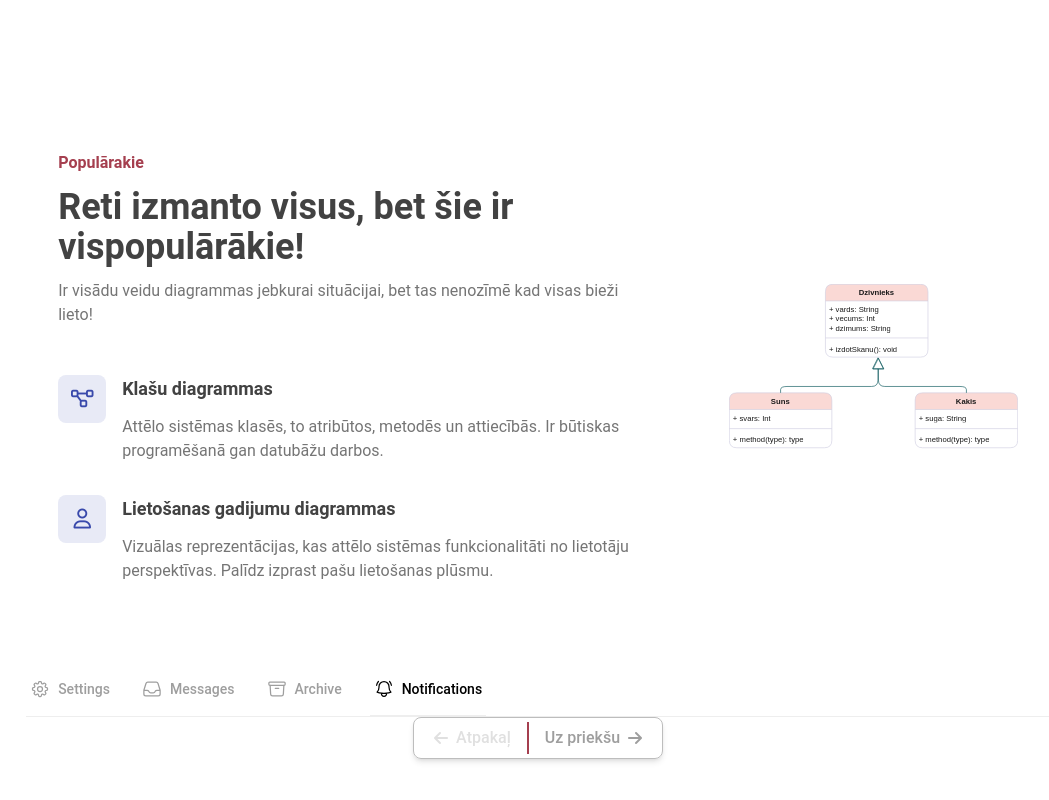
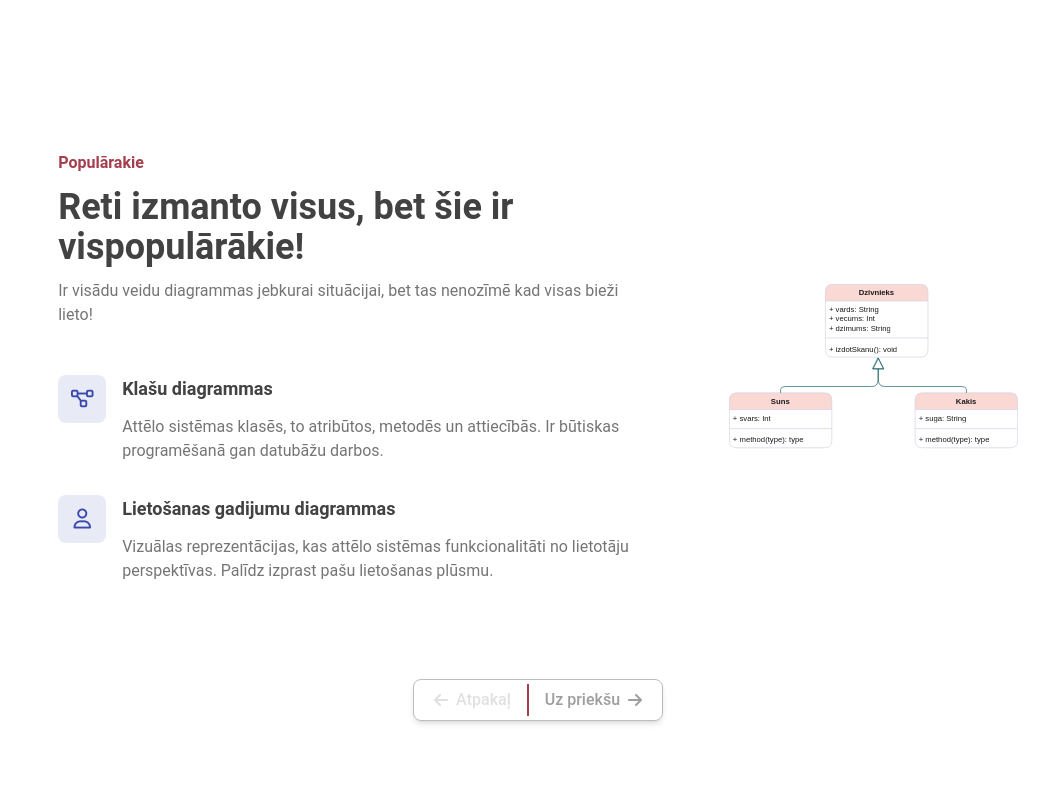
Before and after one commit to WuzzyLV/UML-Info-Page, a React (Vite) app: page / in a window 1280 px wide. Shown: the part 1313-2113 px from the top of the page, without its empty margins (230-1279 px from the left). After the commit the page ends 2081 px from the top, so only its background shows below. Built offline with nearby package versions, Linux system fonts and the light colour scheme.

Commit message:
footer as a comp now

```diff
--- a/src/pages/Home.jsx
+++ b/src/pages/Home.jsx
@@ -7,124 +7,6 @@ export const Home = () => {
       <HeroSection />
       <Types />
       <FreqUsed />
-
-      {/*
-  Heads up! 👋
-
-  Plugins:
-    - @tailwindcss/forms
-*/}
-
-      <div>
-        <div className="sm:hidden">
-          <label htmlFor="Tab" className="sr-only">
-            Tab
-          </label>
-
-          <select id="Tab" className="w-full rounded-md border-gray-200">
-            <option>Settings</option>
-            <option>Messages</option>
-            <option>Archive</option>
-            <option select>Notifications</option>
-          </select>
-        </div>
-
-        <div className="hidden sm:block">
-          <div className="border-b border-gray-200">
-            <nav className="-mb-px flex gap-6" aria-label="Tabs">
-              <a
-                href="#"
-                className="inline-flex shrink-0 items-center gap-2 border-b-2 border-transparent px-1 pb-4 text-sm font-medium text-gray-500 hover:border-gray-300 hover:text-gray-700"
-              >
-                <svg
-                  xmlns="http://www.w3.org/2000/svg"
-                  fill="none"
-                  viewBox="0 0 24 24"
-                  strokeWidth="1.5"
-                  stroke="currentColor"
-                  className="size-5"
-                >
-                  <path
-                    strokeLinecap="round"
-                    strokeLinejoin="round"
-                    d="M10.343 3.94c.09-.542.56-.94 1.11-.94h1.093c.55 0 1.02.398 1.11.94l.149.894c.07.424.384.764.78.93.398.164.855.142 1.205-.108l.737-.527a1.125 1.125 0 011.45.12l.773.774c.39.389.44 1.002.12 1.45l-.527.737c-.25.35-.272.806-.107 1.204.165.397.505.71.93.78l.893.15c.543.09.94.56.94 1.109v1.094c0 .55-.397 1.02-.94 1.11l-.893.149c-.425.07-.765.383-.93.78-.165.398-.143.854.107 1.204l.527.738c.32.447.269 1.06-.12 1.45l-.774.773a1.125 1.125 0 01-1.449.12l-.738-.527c-.35-.25-.806-.272-1.203-.107-.397.165-.71.505-.781.929l-.149.894c-.09.542-.56.94-1.11.94h-1.094c-.55 0-1.019-.398-1.11-.94l-.148-.894c-.071-.424-.384-.764-.781-.93-.398-.164-.854-.142-1.204.108l-.738.527c-.447.32-1.06.269-1.45-.12l-.773-.774a1.125 1.125 0 01-.12-1.45l.527-.737c.25-.35.273-.806.108-1.204-.165-.397-.505-.71-.93-.78l-.894-.15c-.542-.09-.94-.56-.94-1.109v-1.094c0-.55.398-1.02.94-1.11l.894-.149c.424-.07.765-.383.93-.78.165-.398.143-.854-.107-1.204l-.527-.738a1.125 1.125 0 01.12-1.45l.773-.773a1.125 1.125 0 011.45-.12l.737.527c.35.25.807.272 1.204.107.397-.165.71-.505.78-.929l.15-.894z"
-                  />
-                  <path
-                    strokeLinecap="round"
-                    strokeLinejoin="round"
-                    d="M15 12a3 3 0 11-6 0 3 3 0 016 0z"
-                  />
-                </svg>
-                Settings
-              </a>
-
-              <a
-                href="#"
-                className="inline-flex shrink-0 items-center gap-2 border-b-2 border-transparent px-1 pb-4 text-sm font-medium text-gray-500 hover:border-gray-300 hover:text-gray-700"
-              >
-                <svg
-                  xmlns="http://www.w3.org/2000/svg"
-                  fill="none"
-                  viewBox="0 0 24 24"
-                  strokeWidth="1.5"
-                  stroke="currentColor"
-                  className="size-5"
-                >
-                  <path
-                    strokeLinecap="round"
-                    strokeLinejoin="round"
-                    d="M2.25 13.5h3.86a2.25 2.25 0 012.012 1.244l.256.512a2.25 2.25 0 002.013 1.244h3.218a2.25 2.25 0 002.013-1.244l.256-.512a2.25 2.25 0 012.013-1.244h3.859m-19.5.338V18a2.25 2.25 0 002.25 2.25h15A2.25 2.25 0 0021.75 18v-4.162c0-.224-.034-.447-.1-.661L19.24 5.338a2.25 2.25 0 00-2.15-1.588H6.911a2.25 2.25 0 00-2.15 1.588L2.35 13.177a2.25 2.25 0 00-.1.661z"
-                  />
-                </svg>
-                Messages
-              </a>
-
-              <a
-                href="#"
-                className="inline-flex shrink-0 items-center gap-2 border-b-2 border-transparent px-1 pb-4 text-sm font-medium text-gray-500 hover:border-gray-300 hover:text-gray-700"
-              >
-                <svg
-                  xmlns="http://www.w3.org/2000/svg"
-                  fill="none"
-                  viewBox="0 0 24 24"
-                  strokeWidth="1.5"
-                  stroke="currentColor"
-                  className="size-5"
-                >
-                  <path
-                    strokeLinecap="round"
-                    strokeLinejoin="round"
-                    d="M20.25 7.5l-.625 10.632a2.25 2.25 0 01-2.247 2.118H6.622a2.25 2.25 0 01-2.247-2.118L3.75 7.5M10 11.25h4M3.375 7.5h17.25c.621 0 1.125-.504 1.125-1.125v-1.5c0-.621-.504-1.125-1.125-1.125H3.375c-.621 0-1.125.504-1.125 1.125v1.5c0 .621.504 1.125 1.125 1.125z"
-                  />
-                </svg>
-                Archive
-              </a>
-
-              <a
-                href="#"
-                className="inline-flex shrink-0 items-center gap-2 border-b-2 border-sky-500 px-1 pb-4 text-sm font-medium text-sky-600"
-                aria-current="page"
-              >
-                <svg
-                  xmlns="http://www.w3.org/2000/svg"
-                  fill="none"
-                  viewBox="0 0 24 24"
-                  strokeWidth="1.5"
-                  stroke="currentColor"
-                  className="size-5"
-                >
-                  <path
-                    strokeLinecap="round"
-                    strokeLinejoin="round"
-                    d="M14.857 17.082a23.848 23.848 0 005.454-1.31A8.967 8.967 0 0118 9.75v-.7V9A6 6 0 006 9v.75a8.967 8.967 0 01-2.312 6.022c1.733.64 3.56 1.085 5.455 1.31m5.714 0a24.255 24.255 0 01-5.714 0m5.714 0a3 3 0 11-5.714 0M3.124 7.5A8.969 8.969 0 015.292 3m13.416 0a8.969 8.969 0 012.168 4.5"
-                  />
-                </svg>
-                Notifications
-              </a>
-            </nav>
-          </div>
-        </div>
-      </div>
     </>
   );
 };
```
